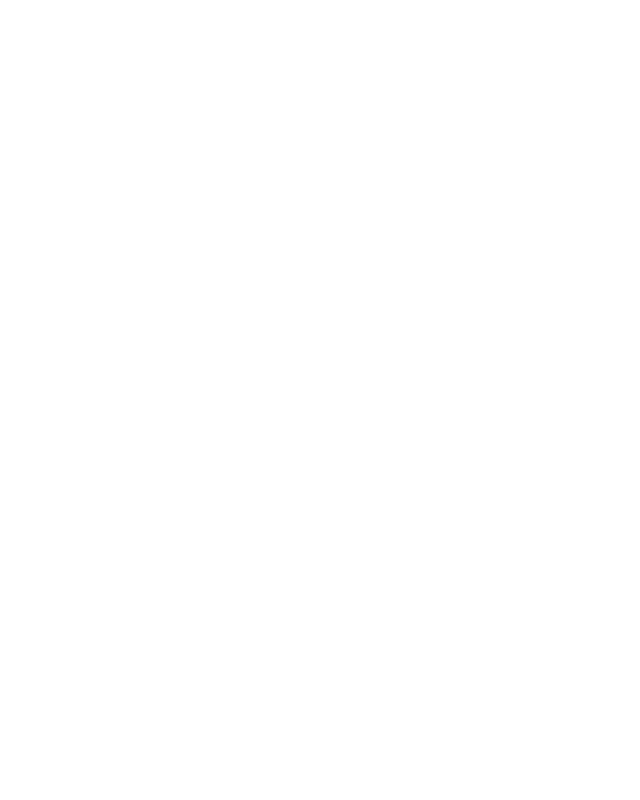
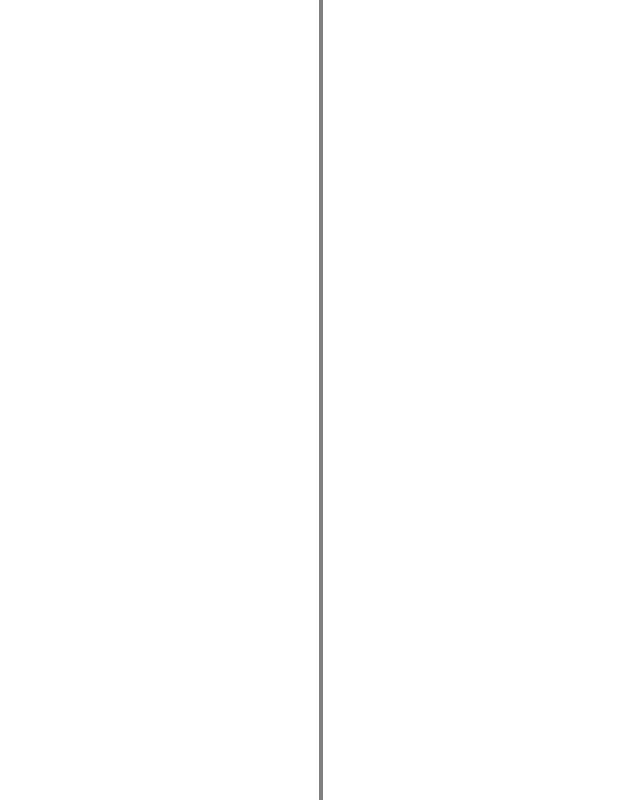
Before and after one commit to IvanKarpov-1/Reenbit-test-task, an Angular app in the folder Reenbit-test-task.FE/: page / in a window 1280 px wide. Shown: the whole page, without its empty margins (81-721 px from the left). Built offline with nearby package versions, Linux system fonts and the light colour scheme.

Commit message:
feat(FE): define app layout

```diff
--- a/Reenbit-test-task.FE/src/app/app.component.css
+++ b/Reenbit-test-task.FE/src/app/app.component.css
@@ -0,0 +1,3 @@
+:host {
+  display: flex;
+}
--- a/Reenbit-test-task.FE/src/app/app.component.html
+++ b/Reenbit-test-task.FE/src/app/app.component.html
@@ -1 +1,5 @@
-<router-outlet />
+<app-sidebar [ngStyle]="{ 'width.px': sidebarWidth() }"></app-sidebar>
+
+<app-divider (resizeSidebar)="onResizeSidebar($event)"></app-divider>
+
+<app-main-content></app-main-content>
--- a/Reenbit-test-task.FE/src/app/app.component.ts
+++ b/Reenbit-test-task.FE/src/app/app.component.ts
@@ -1,13 +1,20 @@
-import { Component } from '@angular/core';
-import { RouterOutlet } from '@angular/router';
+import { Component, signal } from '@angular/core';
+import { SidebarComponent } from './core/layout/sidebar/sidebar.component';
+import { DividerComponent } from './core/layout/divider/divider.component';
+import { MainContentComponent } from './core/layout/main-content/main-content.component';
+import { NgStyle } from '@angular/common';
 
 @Component({
   selector: 'app-root',
   standalone: true,
-  imports: [RouterOutlet],
+  imports: [SidebarComponent, DividerComponent, MainContentComponent, NgStyle],
   templateUrl: './app.component.html',
-  styleUrl: './app.component.css'
+  styleUrl: './app.component.css',
 })
 export class AppComponent {
-  title = 'Reenbit-test-task.FE';
+  sidebarWidth = signal<number>(400);
+
+  onResizeSidebar(width: number) {
+    this.sidebarWidth.set(width);
+  }
 }
--- /dev/null
+++ b/Reenbit-test-task.FE/src/app/core/layout/divider/divider.component.css
@@ -0,0 +1,20 @@
+.divider {
+  position: relative;
+  top: 0;
+  left: 0;
+  margin-left: -3px;
+  margin-right: -3px;
+  width: 10px;
+  height: 100vh;
+  cursor: ew-resize;
+}
+
+.divider-stripe {
+  position: absolute;
+  top: 0;
+  left: 50%;
+  transform: translateX(-50%);
+  width: 4px;
+  height: 100vh;
+  background-color: gray;
+}
--- /dev/null
+++ b/Reenbit-test-task.FE/src/app/core/layout/divider/divider.component.html
@@ -0,0 +1,3 @@
+<div class="divider" (mousedown)="onMouseDown($event)">
+  <div class="divider-stripe"></div>
+</div>
--- /dev/null
+++ b/Reenbit-test-task.FE/src/app/core/layout/divider/divider.component.ts
@@ -0,0 +1,35 @@
+import { Component, HostListener, output } from '@angular/core';
+
+const SIDEBAR_MIN_WIDTH = 300;
+const SIDEBAR_MAX_WIDTH = 600;
+
+@Component({
+  selector: 'app-divider',
+  standalone: true,
+  imports: [],
+  templateUrl: './divider.component.html',
+  styleUrl: './divider.component.css'
+})
+export class DividerComponent {
+  resizeSidebar = output<number>();
+  private isResizing = false;
+  private sidebarWidth = 400;
+
+  onMouseDown(event: MouseEvent) {
+    this.isResizing = true;
+    event.preventDefault();
+  }
+
+  @HostListener('document:mousemove', ['$event'])
+  onMouseMove(event: MouseEvent) {
+    if (this.isResizing) {
+      this.sidebarWidth = Math.max(SIDEBAR_MIN_WIDTH, Math.min(event.clientX, SIDEBAR_MAX_WIDTH));
+      this.resizeSidebar.emit(this.sidebarWidth);
+    }
+  }
+
+  @HostListener('document:mouseup')
+  onMouseUp() {
+    this.isResizing = false;
+  }
+}
--- /dev/null
+++ b/Reenbit-test-task.FE/src/app/core/layout/main-content/main-content.component.html
@@ -0,0 +1 @@
+<router-outlet />
--- /dev/null
+++ b/Reenbit-test-task.FE/src/app/core/layout/sidebar/sidebar.component.css
@@ -0,0 +1,6 @@
+.sidebar {
+  position: relative;
+  left: 0;
+  top: 0;
+  height: 100vh;
+}
--- /dev/null
+++ b/Reenbit-test-task.FE/src/app/core/layout/sidebar/sidebar.component.html
@@ -0,0 +1 @@
+<div class="sidebar"></div>
```
Also changed, not shown: Reenbit-test-task.FE/src/app/core/layout/main-content/main-content.component.ts (added, +15 -0 lines), Reenbit-test-task.FE/src/app/core/layout/sidebar/sidebar.component.ts (added, +12 -0 lines), Reenbit-test-task.FE/src/app/core/layout/main-content/main-content.component.css (added).
